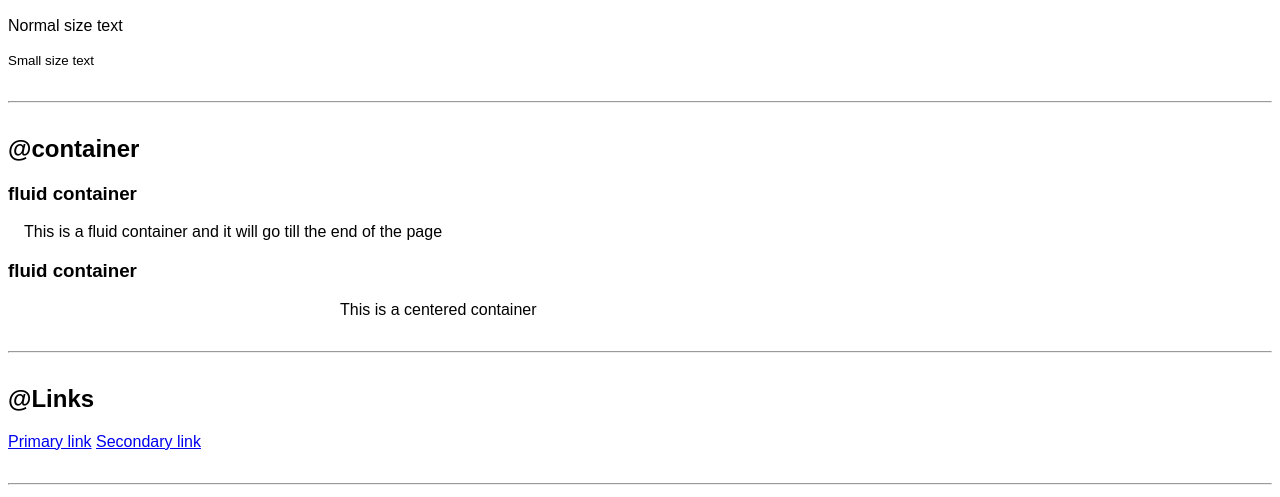
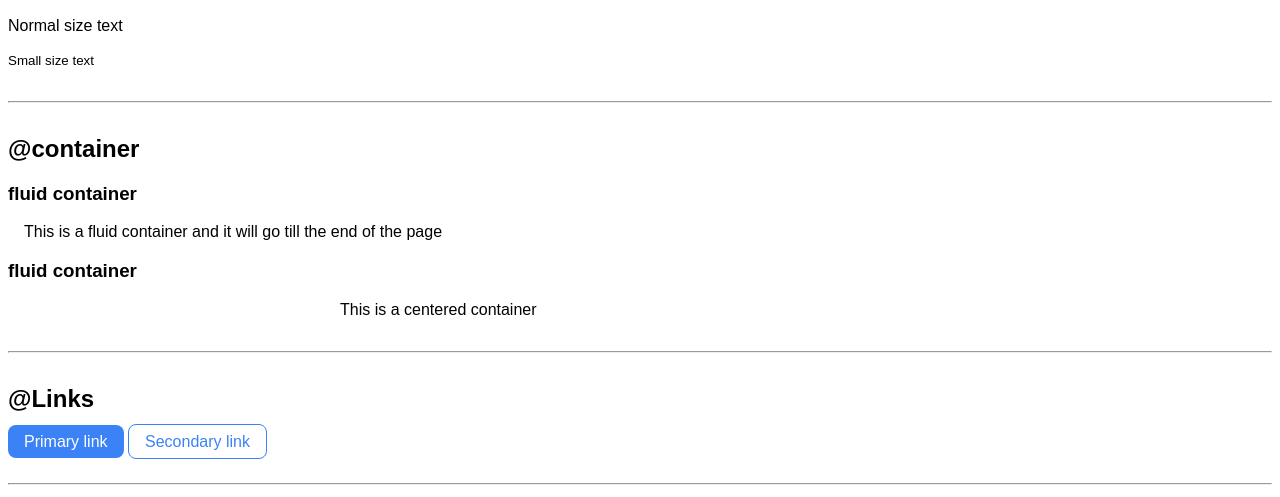
Before and after one commit to SagnikLahiri/student-portfolio, a plain HTML site: page index.html in a window 1280 px wide. Shown: the part 303-800 px from the top of the page. Drawn offline with Linux system fonts and the light colour scheme; a web font is replaced by a local one.

Commit message:
updated index.html

```diff
--- a/index.html
+++ b/index.html
@@ -49,8 +49,8 @@
 
     <h2>@Links</h2>
 
-    <a href="/">Primary link</a>
-    <a href="/">Secondary link</a>
+    <a class="link primary-link" href="/">Primary link</a>
+    <a class="link secondary-link" href="/">Secondary link</a>
 
     <hr>
 
```
